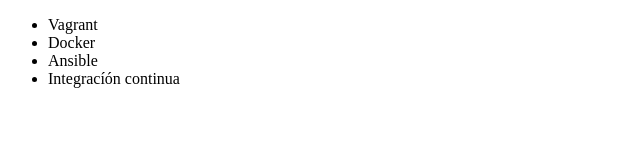
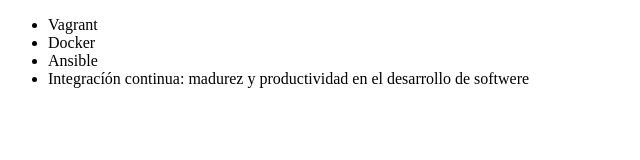
Before and after one commit to LRgonzalezB/alura-git1, a plain HTML site: page index.html in a window 1280 px wide. Shown: the whole page, without its empty margins (0-640 px from the left). Drawn offline with Linux system fonts and the light colour scheme.

Commit message:
renombrando curso de integracion continua

```diff
--- a/index.html
+++ b/index.html
@@ -9,7 +9,7 @@
          <li> Vagrant </li>
          <li> Docker </li>
          <li> Ansible </li>
-         <li> Integracíón continua </li>
+         <li> Integracíón continua: madurez y productividad en el desarrollo de softwere</li>
      </ul>
 </body>
 </html>
```
